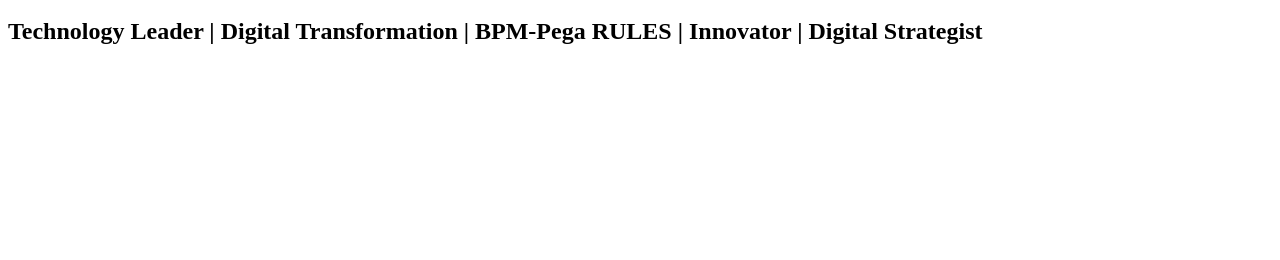
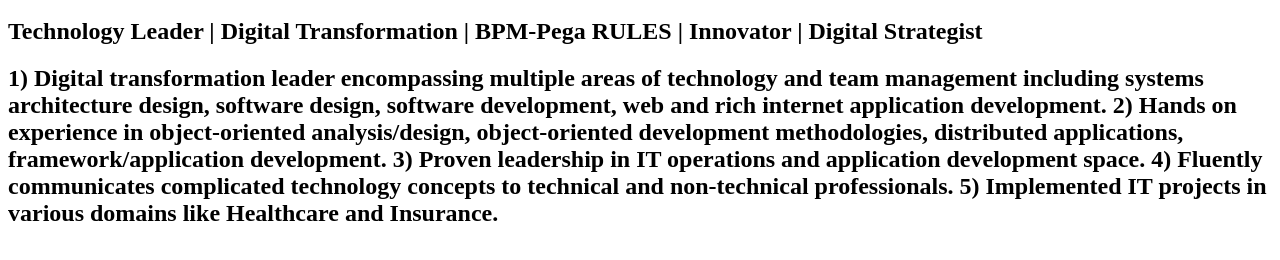
Before and after one commit to RKPisupati/RKPisupati.github.io, a plain HTML site: page index.html in a window 1280 px wide. Shown: the part 48-308 px from the top of the page. Drawn offline with Linux system fonts and the light colour scheme.

Commit message:
Update index.html

```diff
--- a/index.html
+++ b/index.html
@@ -1,4 +1,11 @@
 <html>
   <h1> Ravi Kumar Pisupati </h1>
   <h2>Technology Leader | Digital Transformation | BPM-Pega RULES | Innovator | Digital Strategist </h2>
+  <h2>
+1) Digital transformation leader encompassing multiple areas of technology and team management including systems architecture design, software design, software development, web and rich internet application development.
+2) Hands on experience in object-oriented analysis/design, object-oriented development methodologies, distributed applications, framework/application development.
+3) Proven leadership in IT operations and application development space.
+4) Fluently communicates complicated technology concepts to technical and non-technical professionals.
+5) Implemented IT projects in various domains like Healthcare and Insurance.
+  </h2>
 </html>
```
